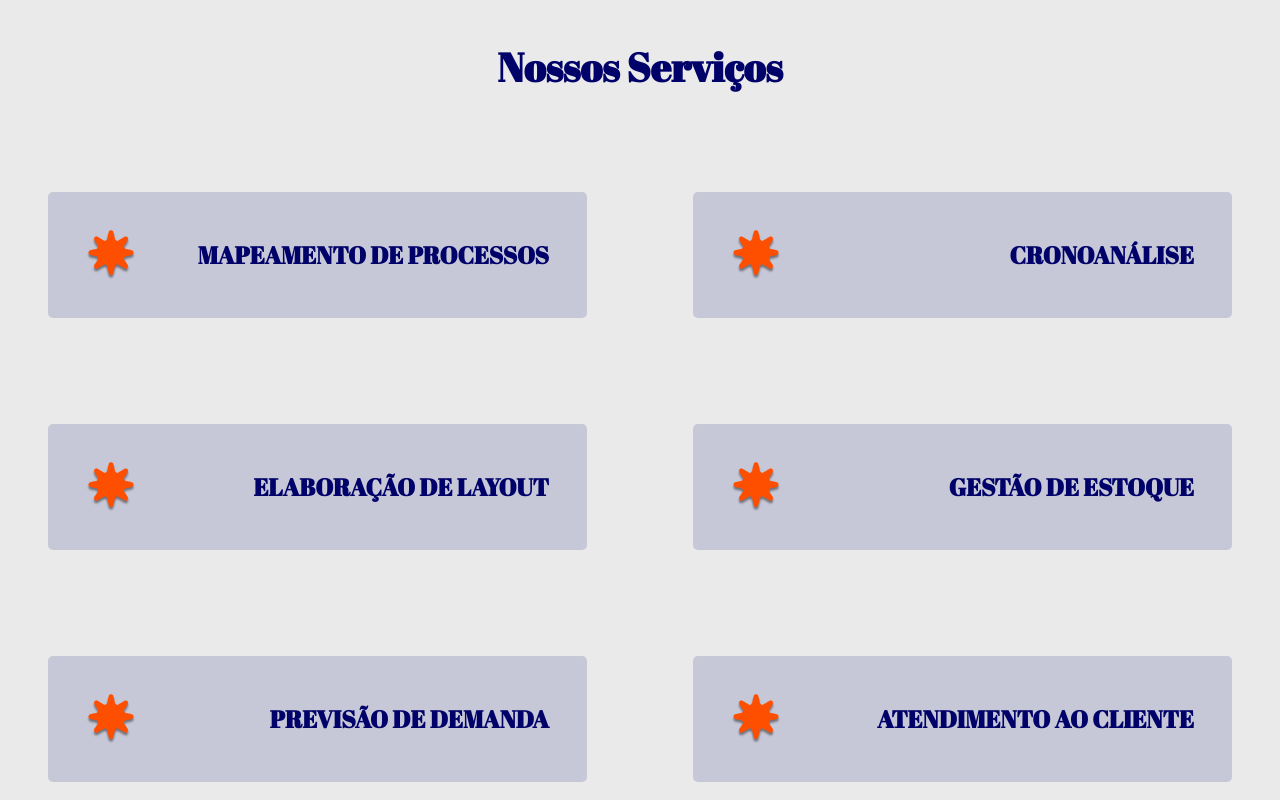
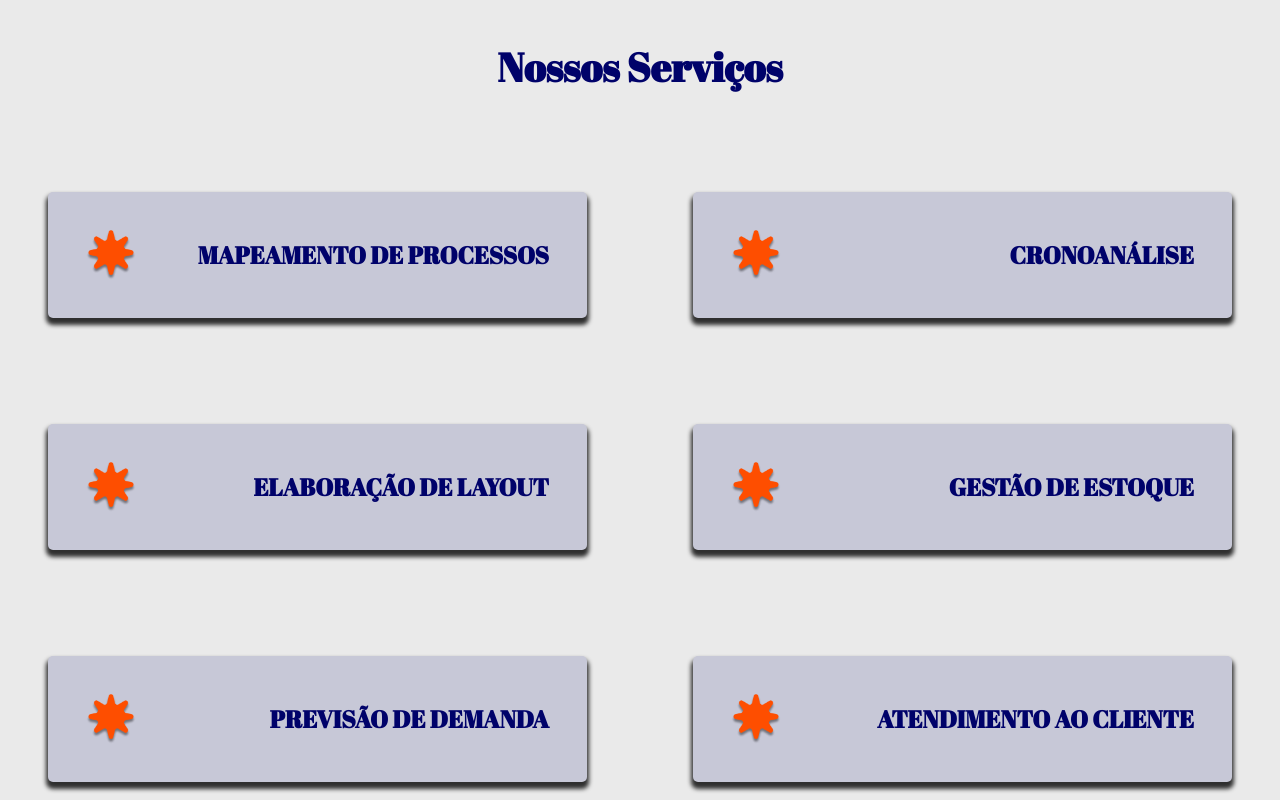
Before and after one commit to Turing-Tecnologia/PROJR, a React (Vite) app in the folder pro-jr/: page / in a window 1280 px wide. Shown: the top 800 px of the page. Built offline with nearby package versions, Linux system fonts and the light colour scheme.

Commit message:
Task 003 Success when adding box-shadow styling to component

```diff
--- a/pro-jr/src/components/ServicesButton/ServicesButton.module.css
+++ b/pro-jr/src/components/ServicesButton/ServicesButton.module.css
@@ -1,30 +1,24 @@
 .serviceContainer {
   background: #C7C8D7;
-
   border-radius: 5px;
   margin: 48px;
   padding: 28px;
-
   overflow: hidden;
   transition: all 0.5 ease;
+
+  box-shadow: 0px 5px 4px 2px rgba(0,0,0,0.8);
+  -webkit-box-shadow: 0px 5px 4px 2px rgba(0,0,0,0.8);
 }
 
-/*.containerServiceBtn > div {
-
-}*/
-
 .serviceHeader {
-
   display: flex;
   align-items: center;
   justify-content: space-between;
   padding: 10px;
   cursor: pointer;
-
 }
 
 .serviceImage {
-
   width: 50px;
   height: 50px;
   margin-right: 10px;
@@ -32,7 +26,6 @@
 }
 
 .serviceTitle {
-
   font-family: 'Abril Fatface';
   color: #00026A;
   font-size: 24px;
@@ -44,13 +37,10 @@
 
 .serviceContent {
   color: #00026A;
-
   max-height: 0;
-
   font-weight: 400;
   font-size: 20px;
   font-weight: 400;
-
   text-align: justify;
 
   overflow: hidden;
```
